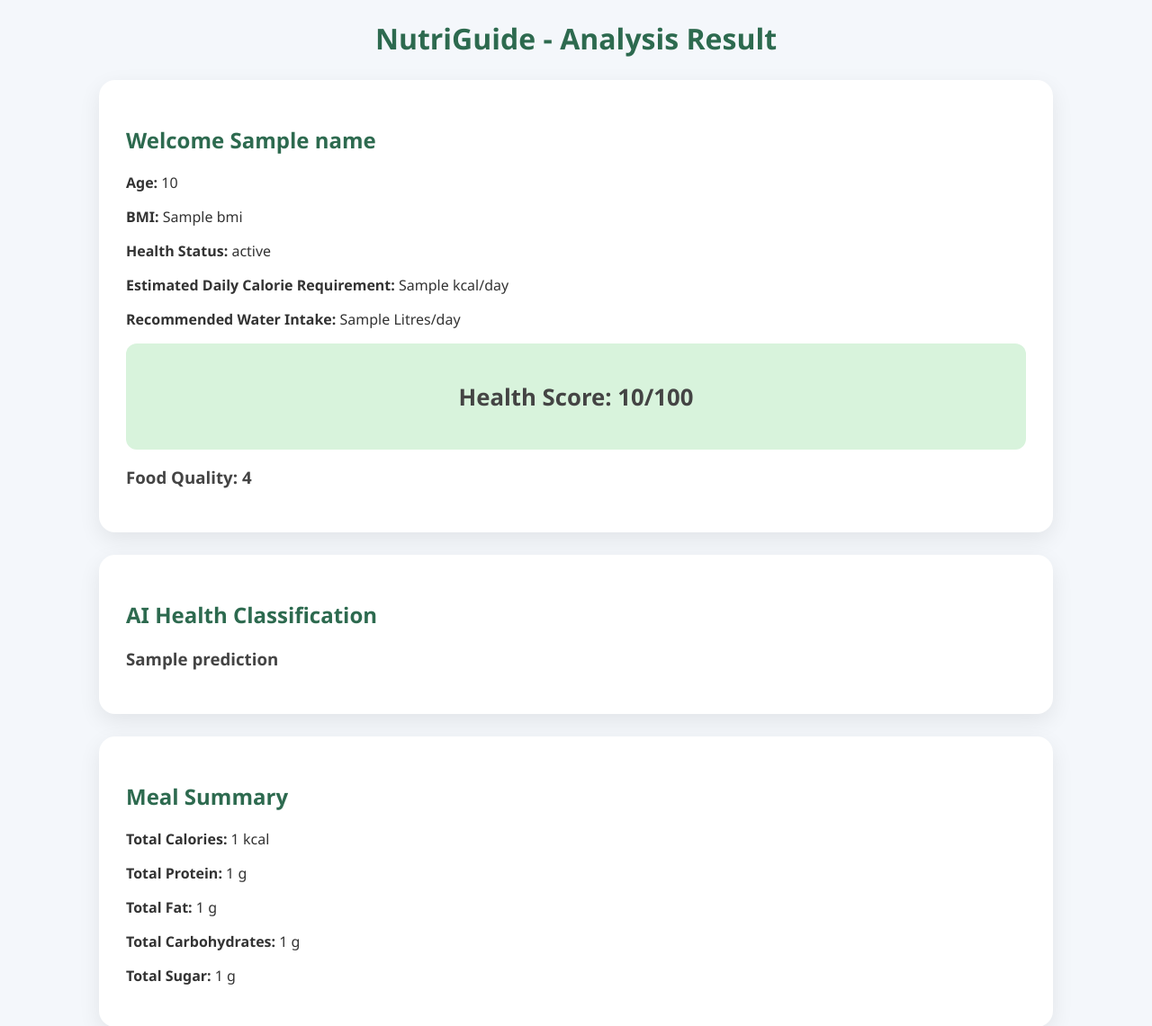
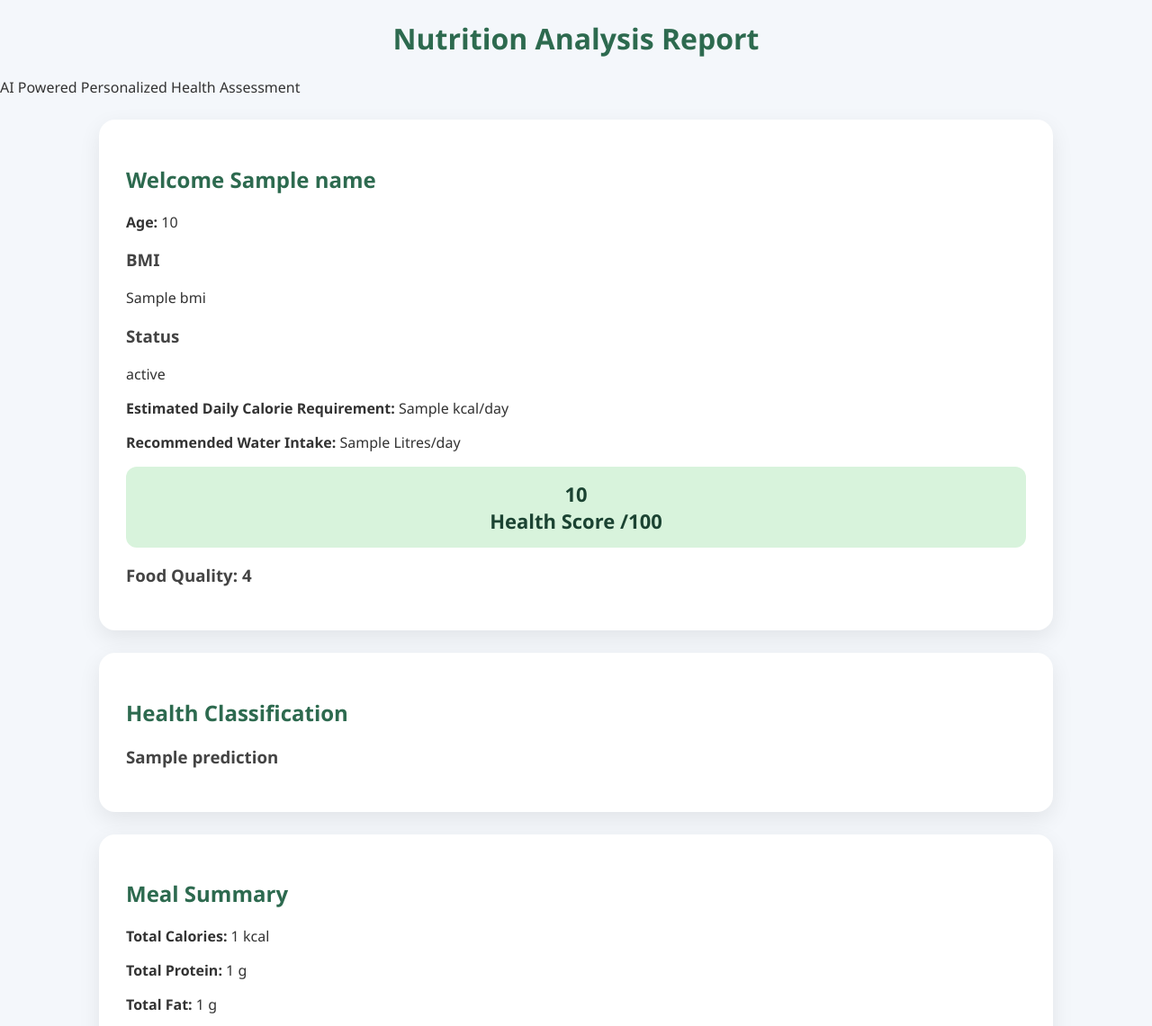
Before and after one commit to Krishna-bansal-kb/NutriGuide, a Flask app: template templates/result.html in a window 1280 px wide. Shown: the top 1141 px of the page at 90% size. Run offline with Flask 3, Linux system fonts and the light colour scheme; the template is opened without the code that fills it: most values are stand-ins (such as "Sample title", 1, 10 or a date in 2020).

Commit message:
Revamp nutrition analysis result page layout
Updated the layout and content of the nutrition analysis result page, including improved styling and additional health metrics.

```diff
--- a/templates/result.html
+++ b/templates/result.html
@@ -6,12 +6,26 @@
           href="{{ url_for('static', filename='style.css') }}">
 </head>
 <body>
-<h1>NutriGuide - Analysis Result</h1>
+<div class="result-header">
+    <h1>Nutrition Analysis Report</h1>
+    <p>AI Powered Personalized Health Assessment</p>
+</div>
 <div class="card">
     <h2>Welcome {{ name }}</h2>
     <p><strong>Age:</strong> {{ age }}</p>
-    <p><strong>BMI:</strong> {{ bmi }}</p>
-    <p><strong>Health Status:</strong> {{ bmi_status }}</p>
+<div class="health-grid">
+
+    <div class="health-box">
+        <h3>BMI</h3>
+        <p>{{ bmi }}</p>
+    </div>
+
+    <div class="health-box">
+        <h3>Status</h3>
+        <p>{{ bmi_status }}</p>
+    </div>
+
+</div>
     <p>
         <strong>Estimated Daily Calorie Requirement:</strong>
         {{ daily_calories }} kcal/day
@@ -20,14 +34,20 @@
         <strong>Recommended Water Intake:</strong>
         {{ water_intake }} Litres/day
     </p>
-    <div class="score">
-        <h3>Health Score: {{ score }}/100</h3>
+<div class="score">
+    <div class="score-number">
+        {{ score }}
     </div>
+
+    <div class="score-text">
+        Health Score /100
+    </div>
+</div>
     <h3>Food Quality: {{ health_rating }}</h3>
 </div>
 {% if prediction %}
 <div class="card">
-    <h2>AI Health Classification</h2>
+    <h2>Health Classification</h2>
     <h3>{{ prediction }}</h3>
 </div>
 {% endif %}
@@ -111,7 +131,7 @@
 {% endfor %}
 </div>
 <div class="card">
-<h2>Nutrient Distribution Graph</h2>
+<h2>Nutrition Analytics Dashboard</h2>
 <div class="graph-box">
     {{ graph_html | safe }}
 </div>
@@ -149,7 +169,7 @@
 </ul>
 </div>
 <br>
-<div style="text-align:center;">
+<div class="action-buttons">
 <a href="/download_pdf">
 <button>
 Download PDF Report
```
